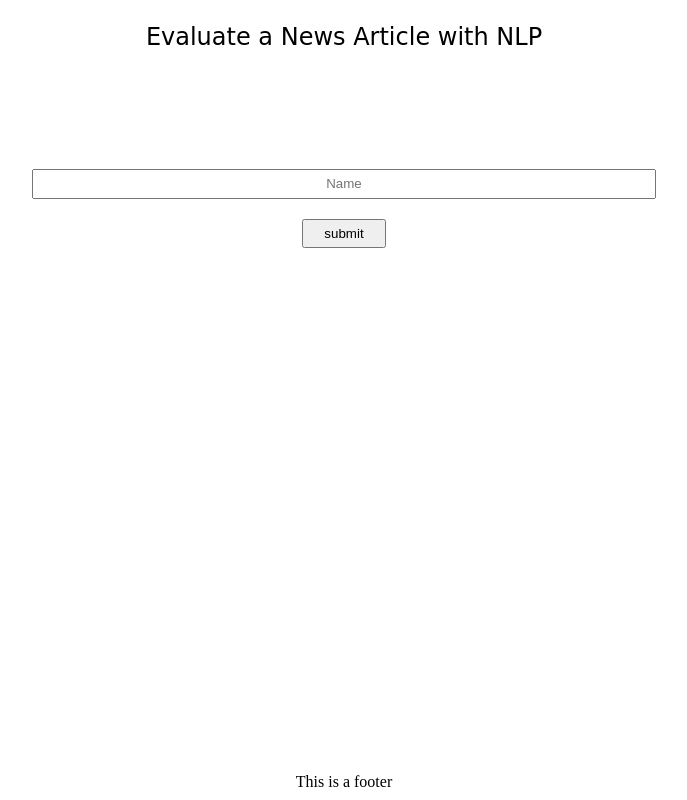
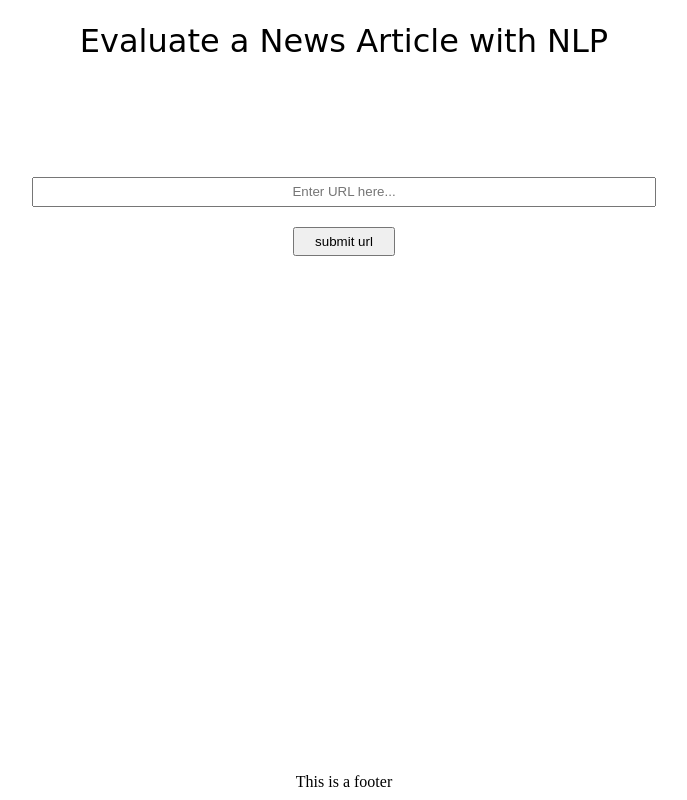
Before and after one commit to HamidRyahi/Evaluate-News-article-with-nlp, a website built with webpack: page src/client/views/index.html in a window 1280 px wide. Shown: the whole page, without its empty margins (296-983 px from the left). Built offline with nearby package versions, Linux system fonts and the light colour scheme; a web font is replaced by a local one.

Commit message:
modifications

```diff
--- a/src/client/styles/header.scss
+++ b/src/client/styles/header.scss
@@ -5,3 +5,6 @@ header {
   font-family: "ZCOOL QingKe HuangYou", cursive;
   font-size: larger;
 }
+#title {
+  font-size: 32px;
+}
--- a/src/client/views/index.html
+++ b/src/client/views/index.html
@@ -14,14 +14,14 @@
 <body>
 
     <header>
-        <h1>Evaluate a News Article with NLP</h1>
+        <h1 id="title">Evaluate a News Article with NLP</h1>
     </header>
 
     <main>
         <section>
             <form id="form" onsubmit="return Client.handleSubmit(event)">
-                <input id="name" type="text" name="input" value="" onblur="return Client.onBlur()" placeholder="Name">
-                <input id="button" type="submit" name="" value="submit" onclick="return Client.handleSubmit(event)"
+                <input id="name" type="text" name="input" value="" onblur="return Client.onBlur()" placeholder="Enter URL here...">
+                <input id="button" type="submit" name="" value="submit url" onclick="return Client.handleSubmit(event)"
                     onsubmit="return Client.handleSubmit(event)">
             </form>
         </section>
--- a/src/server/index.js
+++ b/src/server/index.js
@@ -34,7 +34,7 @@ app.listen(port, function () {
 let projectData = {};
 app.post('/article', async (req, res) => {
     const articleUrl = req.body.articleUrl;
-    let url = `${baseUrl}${API_KEY}${articleUrl}`;
+    let url = `${baseUrl}${API_KEY}&url=${articleUrl}`;
     const response = await fetch(url, {
         method: "POST",
         headers: {
```
